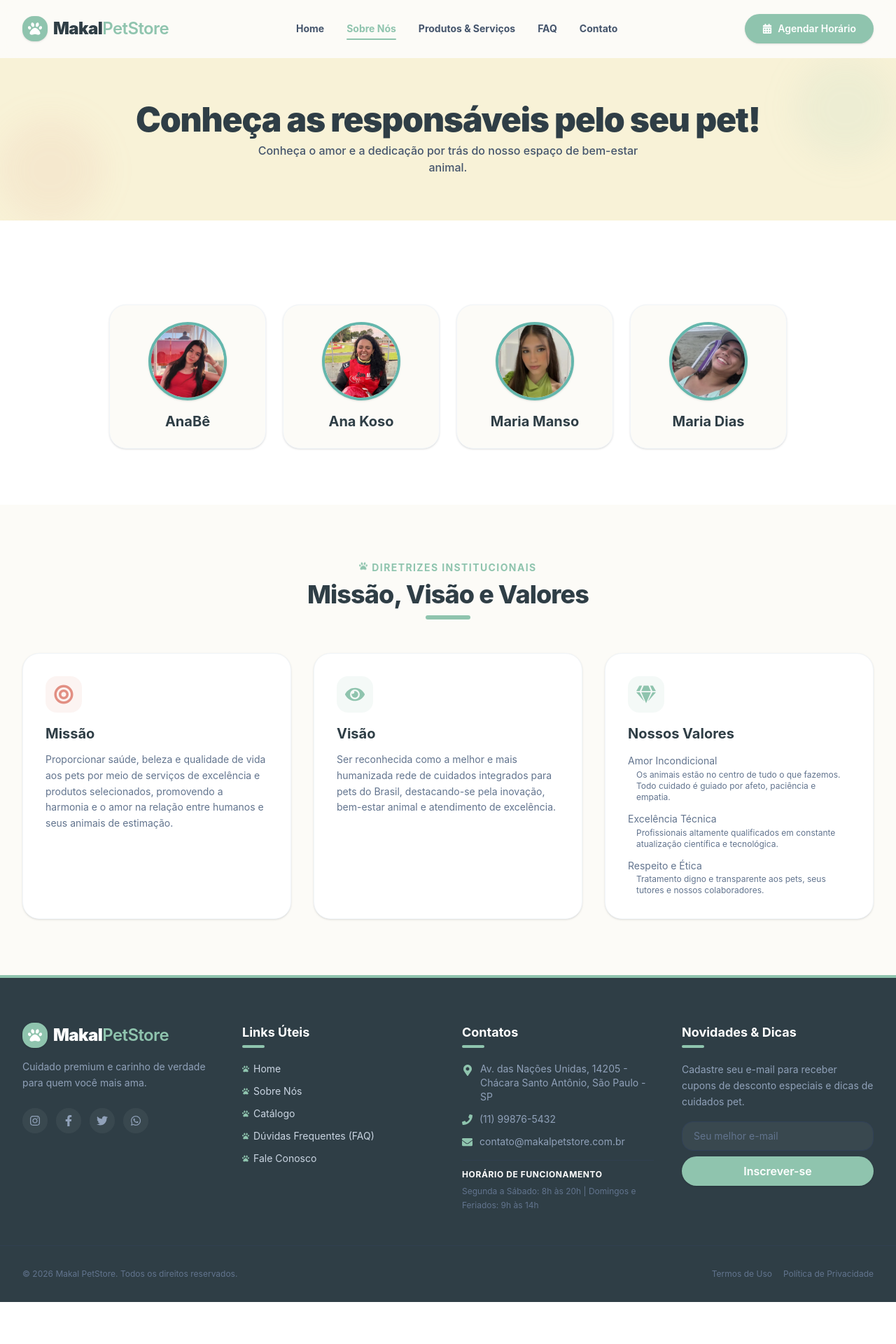
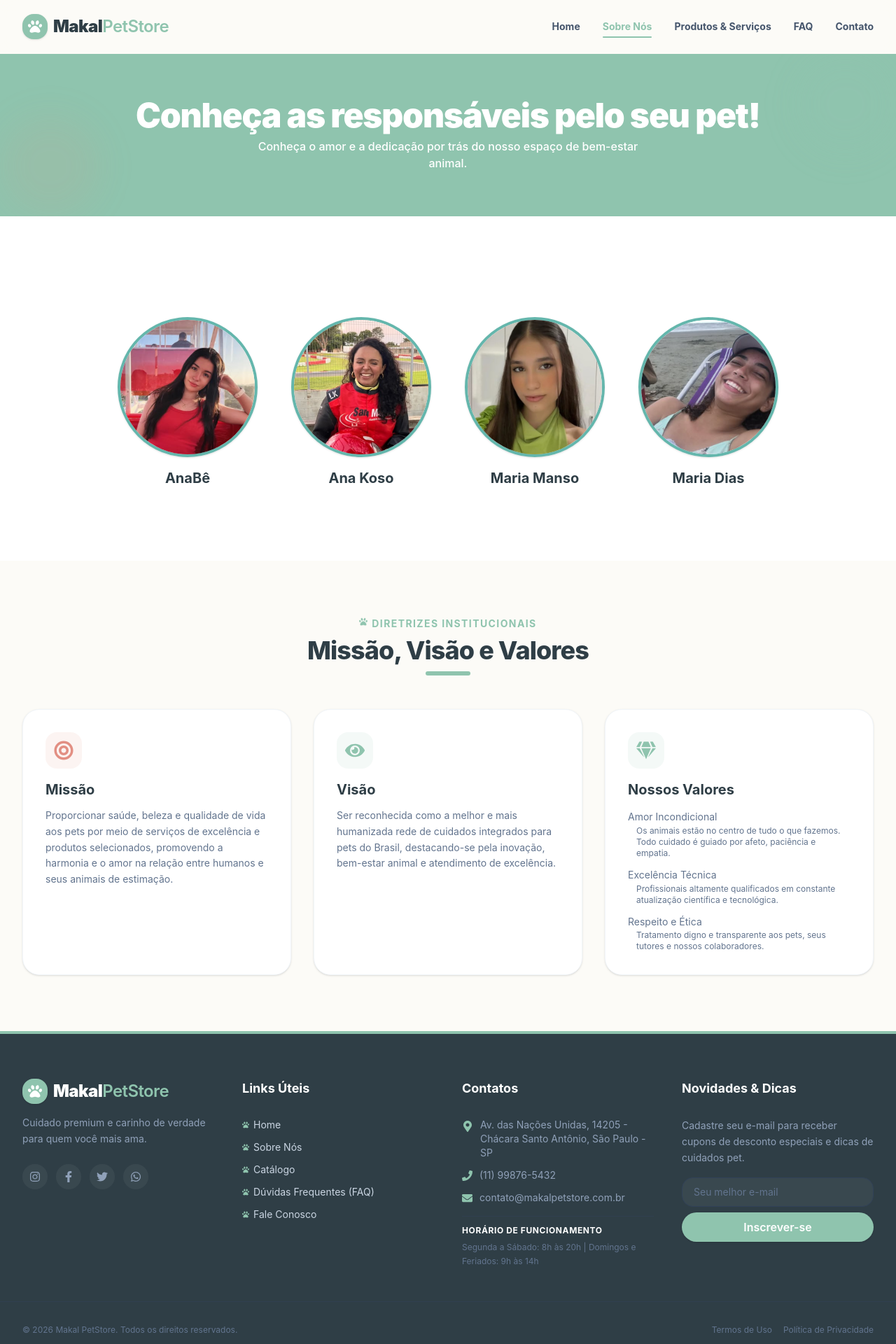
Before and after one commit to abatisella-dotcom/18-08, a React (Vite) app: page /sobre in a window 1280 px wide. Shown: the top 1920 px of the page at 70% size. Before the commit the page ends 1860 px from the top, so only its background shows below. Built offline with nearby package versions, Linux system fonts and the light colour scheme.

Commit message:
Atualização

```diff
--- a/src/components/Footer.jsx
+++ b/src/components/Footer.jsx
@@ -53,7 +53,6 @@ function Footer() {
         <div>
           <h3 className="text-white text-lg font-bold mb-5 relative pb-2">
             Links Úteis
-            <span className="absolute bottom-0 left-0 w-8 h-1 bg-[#8fc4ae] rounded-full"></span>
           </h3>
           <ul className="flex flex-col gap-3 text-sm">
             <li>
@@ -88,7 +87,6 @@ function Footer() {
         <div className="flex flex-col gap-4">
           <h3 className="text-white text-lg font-bold mb-1 relative pb-2">
             Contatos
-            <span className="absolute bottom-0 left-0 w-8 h-1 bg-[#8fc4ae] rounded-full"></span>
           </h3>
           <ul className="flex flex-col gap-3 text-sm text-slate-400">
             <li className="flex items-start gap-2.5">
@@ -114,7 +112,6 @@ function Footer() {
         <div>
           <h3 className="text-white text-lg font-bold mb-5 relative pb-2">
             Novidades & Dicas
-            <span className="absolute bottom-0 left-0 w-8 h-1 bg-[#8fc4ae] rounded-full"></span>
           </h3>
           <p className="text-sm text-slate-400 mb-4 leading-relaxed">
             Cadastre seu e-mail para receber cupons de desconto especiais e dicas de cuidados pet.
--- a/src/components/Navbar.jsx
+++ b/src/components/Navbar.jsx
@@ -79,15 +79,7 @@ function Navbar() {
           ))}
         </nav>
 
-        {/* CTA Button Desktop */}
-        <div className="hidden md:block">
-          <Link to="/contato">
-            <Button variant="primary" className="!text-sm flex items-center gap-2">
-              <FaCalendarAlt size={14} />
-              Agendar Horário
-            </Button>
-          </Link>
-        </div>
+
 
         {/* Mobile Toggle Button */}
         <button
@@ -121,10 +113,7 @@ function Navbar() {
           ))}
           <div className="mt-4">
             <Link to="/contato" className="block w-full">
-              <Button variant="primary" className="w-full flex items-center justify-center gap-2">
-                <FaCalendarAlt size={16} />
-                Agendar Horário
-              </Button>
+
             </Link>
           </div>
         </nav>
--- a/src/pages/Sobre.jsx
+++ b/src/pages/Sobre.jsx
@@ -47,15 +47,15 @@ function Sobre() {
   return (
     <div>
       {/* 1. Header Banner */}
-      <div className="bg-[#f8f2d7] py-12 md:py-16 text-center relative overflow-hidden">
+      <div className="bg-[#8fc4ae] py-12 md:py-16 text-center relative overflow-hidden">
         <div className="absolute top-0 right-0 w-36 h-36 bg-[#8fc4ae]/10 rounded-full blur-xl pointer-events-none"></div>
         <div className="absolute bottom-0 left-0 w-36 h-36 bg-[#e28f83]/10 rounded-full blur-xl pointer-events-none"></div>
 
         <Container className="relative z-10">
-          <h1 className="text-4xl md:text-5xl font-black text-[#2f3e46] tracking-tight">
+          <h1 className="text-4xl md:text-5xl font-black text-white tracking-tight">
             Conheça as responsáveis pelo seu pet!
           </h1>
-          <p className="text-slate-600 text-sm md:text-base mt-2 max-w-xl mx-auto font-medium">
+          <p className="text-slate-600 text-sm md:text-base mt-2 max-w-xl mx-auto font-medium text-white">
             Conheça o amor e a dedicação por trás do nosso espaço de bem-estar animal.
           </p>
         </Container>
@@ -73,13 +73,13 @@ function Sobre() {
             {equipeCards.map((item) => (
               <div
                 key={item.id}
-                className="bg-[#fcfbf7] rounded-3xl p-6 border border-slate-100 shadow-sm hover:shadow-xl transition-all duration-300 flex flex-col items-center text-center w-56 hover:-translate-y-1 group"
+                className=" rounded-3xl p-6  hover:shadow-xl transition-all duration-300 flex flex-col items-center text-center w-56 hover:-translate-y-1 group"
               >
-                <div className="w-28 h-28 rounded-full overflow-hidden border-4 border-[#64b6ac] shadow-sm mb-4">
+                <div className="w-50 h-50 rounded-full overflow-hidden border-4 border-[#64b6ac] shadow-sm mb-4">
                   <img
                     src={item.capa}
                     alt={item.titulo}
-                    className="w-full h-full object-cover group-hover:scale-110 transition-transform duration-500"
+                    className="w-full h-full object-cover group-hover:scale-105 transition-transform duration-500"
                   />
                 </div>
                 <h3 className="text-xl font-bold text-[#2f3e46] group-hover:text-[#64b6ac] transition-colors">
```
